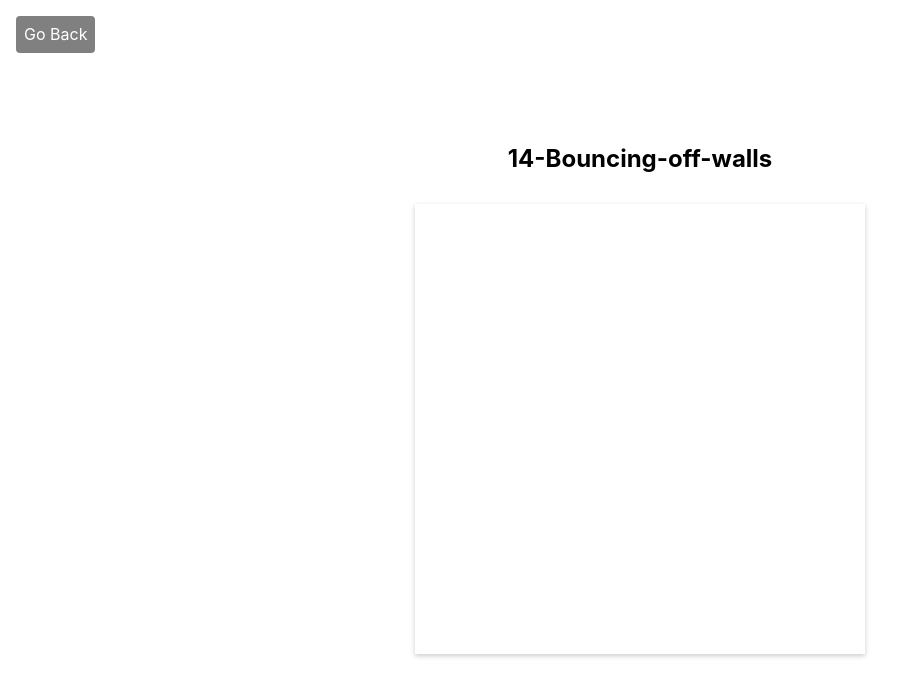
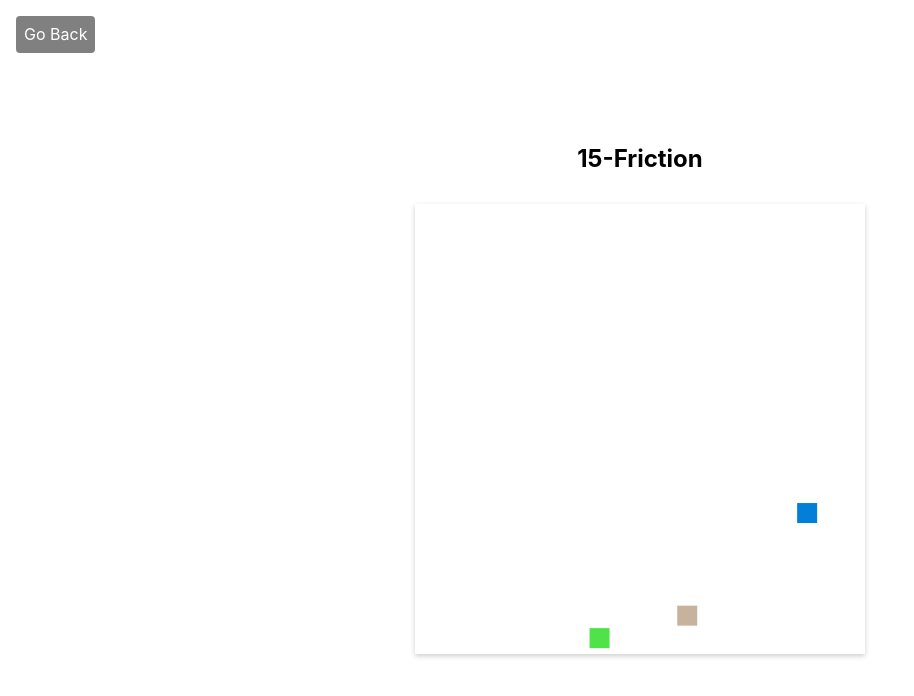
Before and after one commit to Francisbello87/js-animations, a plain HTML site: page src/HTML/15-Friction/index.html in a window 1280 px wide. Shown: the whole page, without its empty margins (0-914 px from the left). Drawn offline with Linux system fonts and the light colour scheme.

Commit message:
Chapter 15-Friction

```diff
--- a/src/HTML/15-Friction/index.html
+++ b/src/HTML/15-Friction/index.html
@@ -3,7 +3,7 @@
   <head>
     <meta charset="UTF-8" />
     <meta name="viewport" content="width=device-width, initial-scale=1.0" />
-    <title>14-Bouncing-off-walls</title>
+    <title>15-Friction</title>
     <link rel="stylesheet" href="style.css" />
     <link rel="stylesheet" href="/style.css" />
   </head>
@@ -11,7 +11,7 @@
     <a id="go-back" href="/index.html">Go Back</a>
 
     <div id="container">
-      <h1>14-Bouncing-off-walls</h1>
+      <h1>15-Friction</h1>
       <canvas id="canvas"></canvas>
     </div>
 
--- a/src/HTML/15-Friction/main.js
+++ b/src/HTML/15-Friction/main.js
@@ -6,21 +6,26 @@ class Rectangle {
     height = 10,
     velocityX = 0,
     velocityY = 0,
+    friction = 1,
     gravity = 0,
     color = "black",
   }) {
-    this.color = color;
+    this.gravity = gravity;
     this.x = x;
     this.y = y;
     this.width = width;
     this.height = height;
     this.velocityX = velocityX;
     this.velocityY = velocityY;
-    this.gravity = gravity;
+    this.color = color;
+    this.friction = friction;
   }
 
   update(deltaTimeFrameFromPreviousExecution) {
-    this.velocityY += GRAVITY * deltaTimeFrameFromPreviousExecution;
+    this.velocityX *= this.friction;
+
+    this.velocityY += this.gravity * deltaTimeFrameFromPreviousExecution;
+
     this.x += this.velocityX * deltaTimeFrameFromPreviousExecution;
     this.y += this.velocityY * deltaTimeFrameFromPreviousExecution;
   }
@@ -31,11 +36,11 @@ class Rectangle {
   }
 }
 
+// ------- Initialization -------
 const CANVAS_WIDTH = 450;
 const CANVAS_HEIGHT = 450;
 
 const canvas = document.getElementById("canvas");
-const logger = document.getElementById("logger");
 
 const dpr = devicePixelRatio;
 canvas.width = CANVAS_WIDTH * devicePixelRatio;
@@ -46,48 +51,38 @@ canvas.style.setProperty("height", CANVAS_HEIGHT + "px");
 
 const ctx = canvas.getContext("2d");
 
-const GRAVITY = 70;
-// const RECTANGLES_COUNT = 50;
+const GRAVITY = 160;
 const rectangles = [];
-setInterval(function() {
+
+spawnRect();
+setInterval(spawnRect, 2000);
+
+let oldTime = 0;
+
+requestAnimationFrame(drawFrame);
+
+function spawnRect() {
   const rectangle = new Rectangle({
     x: 0,
     y: 100,
     width: 20,
     height: 20,
-    velocityX: Math.random() * 200 + 200,
-    velocityY: Math.random() * 100 + 100,
-    gravity:GRAVITY,
-    color:getRandomRGBColor()
+    velocityX: Math.random() * 500 + 500,
+    velocityY: Math.random() * 200 + 200,
+    friction: 0.99,
+    gravity: GRAVITY,
+    color: getRandomRGBColor(),
   });
-  rectangles.push(rectangle)
-}, 2000)
-
-for (let i = 0; i < RECTANGLES_COUNT; i++) {
-  const radius = Math.random() * 20;
-  rectangles.push(
-    new Rectangle({
-      gravity: GRAVITY,
-      x: canvas.width / 2,
-      y: canvas.height,
-      width: radius,
-      height: radius,
-      velocityX: 20 + (Math.random() * 2 - 1) * 300,
-      velocityY: -Math.random() * 300 + 50,
-      color: getRandomRGBColor(),
-    })
-  );
+  rectangles.push(rectangle);
 }
 
-let oldTime = 0;
-
-requestAnimationFrame(drawFrame);
-
+// ------- Render Loop -------
 function drawFrame(ts) {
   ts /= 1000;
   const deltaTimeFrameFromPreviousExecution = ts - oldTime;
   oldTime = ts;
 
+  // clear our canvas contents
   ctx.clearRect(0, 0, canvas.width, canvas.height);
 
   let i = rectangles.length;
@@ -95,25 +90,33 @@ function drawFrame(ts) {
     const rect = rectangles[i];
     rect.update(deltaTimeFrameFromPreviousExecution);
 
-    if (rect.y > canvas.height) {
-      rect.x = canvas.width / 2;
-      rect.y = canvas.height;
-      (rect.velocityX = 20 + (Math.random() * 2 - 1) * 100),
-        (rect.velocityY = -Math.random() * 225 + 50);
-    }
-    if (rect.x > canvas.width - rect.width || rect.x < 0) {
-      rect.velocityX *= -1;
-    }
+    checkBoundaries(rect);
+
     rect.render(ctx);
   }
 
   requestAnimationFrame(drawFrame);
 }
 
+function checkBoundaries(rect) {
+  if (rect.x > canvas.width - rect.width) {
+    rect.velocityX *= -1;
+  } else if (rect.x < 0) {
+    rect.velocityX *= -1;
+  }
+
+  if (rect.y > canvas.height - rect.height) {
+    rect.velocityY *= -1;
+    rect.y = canvas.height - rect.height;
+    rect.velocityY *= 0.5;
+  } else if (rect.y < 0) {
+    rect.velocityY *= -1;
+  }
+}
+
 function getRandomRGBColor() {
   const randomR = Math.random() * 255;
   const randomG = Math.random() * 255;
   const randomB = Math.random() * 255;
-
   return `rgba(${randomR}, ${randomG}, ${randomB})`;
 }
```
Also changed, not shown: index.html (+1 -1 lines).
